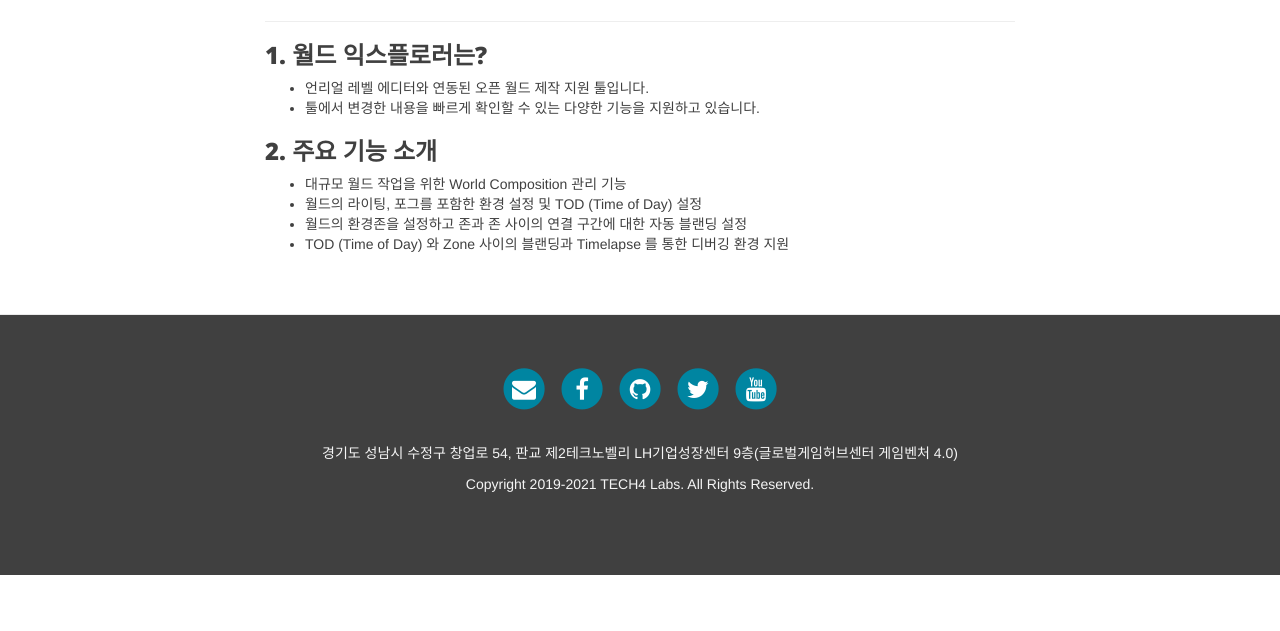
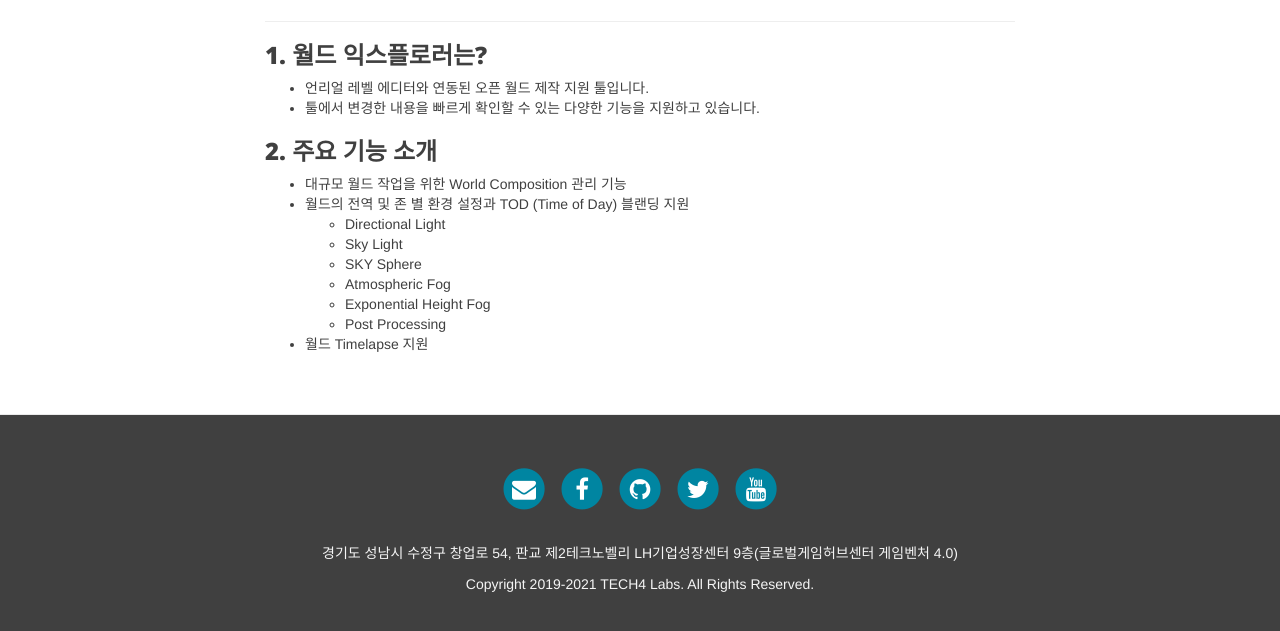
Before and after one commit to T4Framework/T4Framework_WebSite, a Jekyll site: the page built from docs/T4Framework_Features_WorldExplorer.md, in a window 1280 px wide and 900 px high, scrolled down 579 px, cut to the strip 225-856 px from the top of the window. Built offline with Jekyll 4.4.1, drawn with Linux system fonts in a browser that asks for light colours; nearby versions of some CDN libraries; before the commit the page ends 1379 px from its top, so only the background shows below that.

Commit message:
Update T4Framework_Features_WorldExplorer.md

```diff
--- a/docs/T4Framework_Features_WorldExplorer.md
+++ b/docs/T4Framework_Features_WorldExplorer.md
@@ -13,7 +13,12 @@ subtitle: 월드 익스플로러 (World Explorer)
 
 ### 2. 주요 기능 소개
 - 대규모 월드 작업을 위한 World Composition 관리 기능
-- 월드의 라이팅, 포그를 포함한 환경 설정 및 TOD (Time of Day) 설정
-- 월드의 환경존을 설정하고 존과 존 사이의 연결 구간에 대한 자동 블랜딩 설정
-- TOD (Time of Day) 와 Zone 사이의 블랜딩과 Timelapse 를 통한 디버깅 환경 지원
+- 월드의 전역 및 존 별 환경 설정과 TOD (Time of Day) 블랜딩 지원
+  - Directional Light
+  - Sky Light
+  - SKY Sphere
+  - Atmospheric Fog
+  - Exponential Height Fog
+  - Post Processing
+- 월드 Timelapse 지원
 <br>
```
